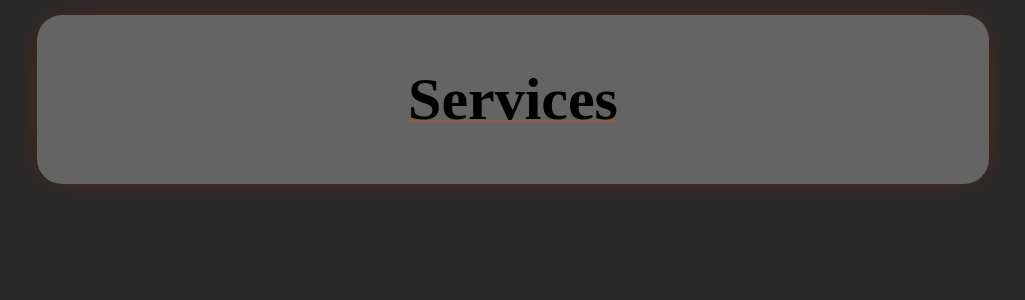
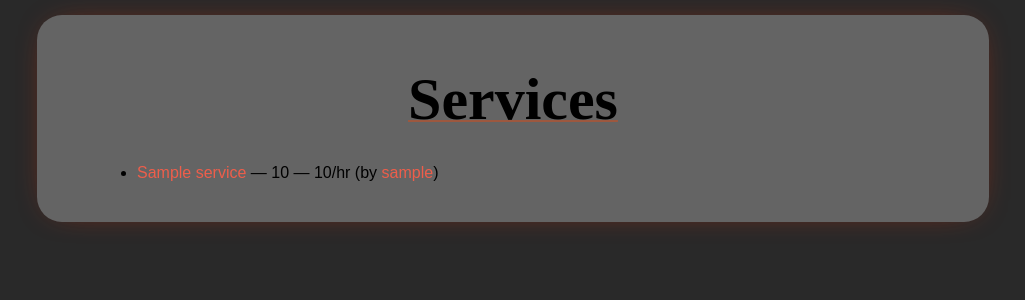
Before and after one commit to Anne-Okingo/SimpleFix, a Django app: template services/templates/services/list.html in a window 1280 px wide. Shown: the part 61-361 px from the top of the page, without its empty margins (127-1152 px from the left). Run offline with Django 3.2, Linux system fonts and the light colour scheme; the template is opened without the code that fills it: most values are stand-ins (such as "Sample title", 1, 10 or a date in 2020).

Commit message:
feat: add service list.html

```diff
--- a/services/templates/services/list.html
+++ b/services/templates/services/list.html
@@ -1,18 +1,29 @@
 {% extends 'main/base.html' %}
+
 {% block title %}
     Services List
 {% endblock %}
+
 {% block content %}
 <p class="title">Services</p>
-    {% if user.is_company %}
-        <a class="create_service" href="/services/create"> Create Service</a>
+
+{% if user.is_authenticated and user.is_company %}
+    <a class="create_service" href="{% url 'create_service' %}">Create Service</a>
 {% endif %}
+
 <div class='services_list'>
     {% if services %}
-            {% for service in services.all %}
+        <ul>
+            {% for service in services %}
+                <li>
+                    <a href="{% url 'service_detail' service.id %}">{{ service.name }}</a>
+                    — {{ service.field }} — {{ service.price_per_hour }}/hr
+                    (by <a href="{% url 'company_profile' service.company.user.username %}">{{ service.company.user.username }}</a>)
+                </li>
             {% endfor %}
+        </ul>
     {% else %}
-            <h2>Sorry No services available yet</h2>
+        <h2>Sorry, no services available yet.</h2>
     {% endif %}
 </div>
 {% endblock %}
```
Lines whose indentation alone changed are shown as unchanged.
